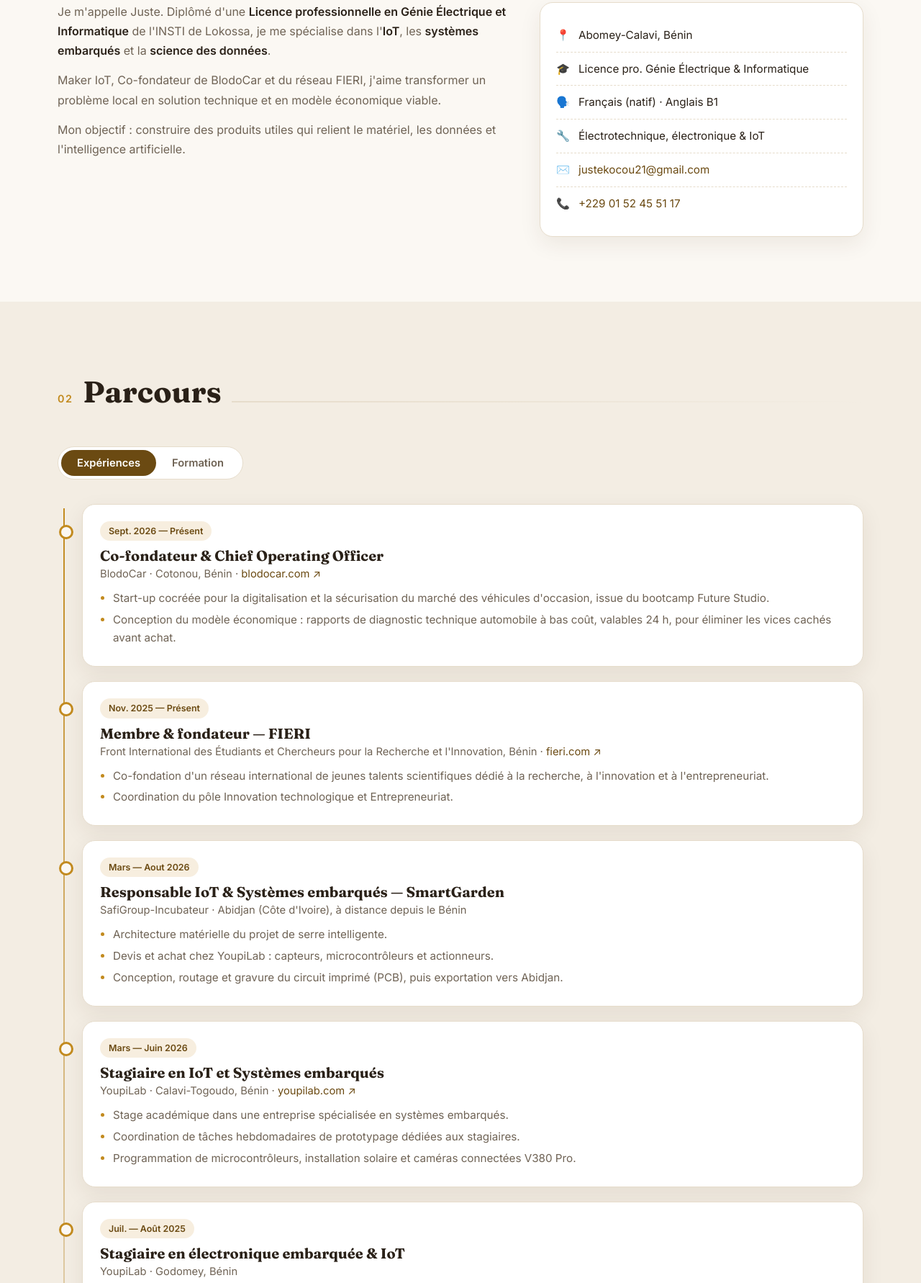
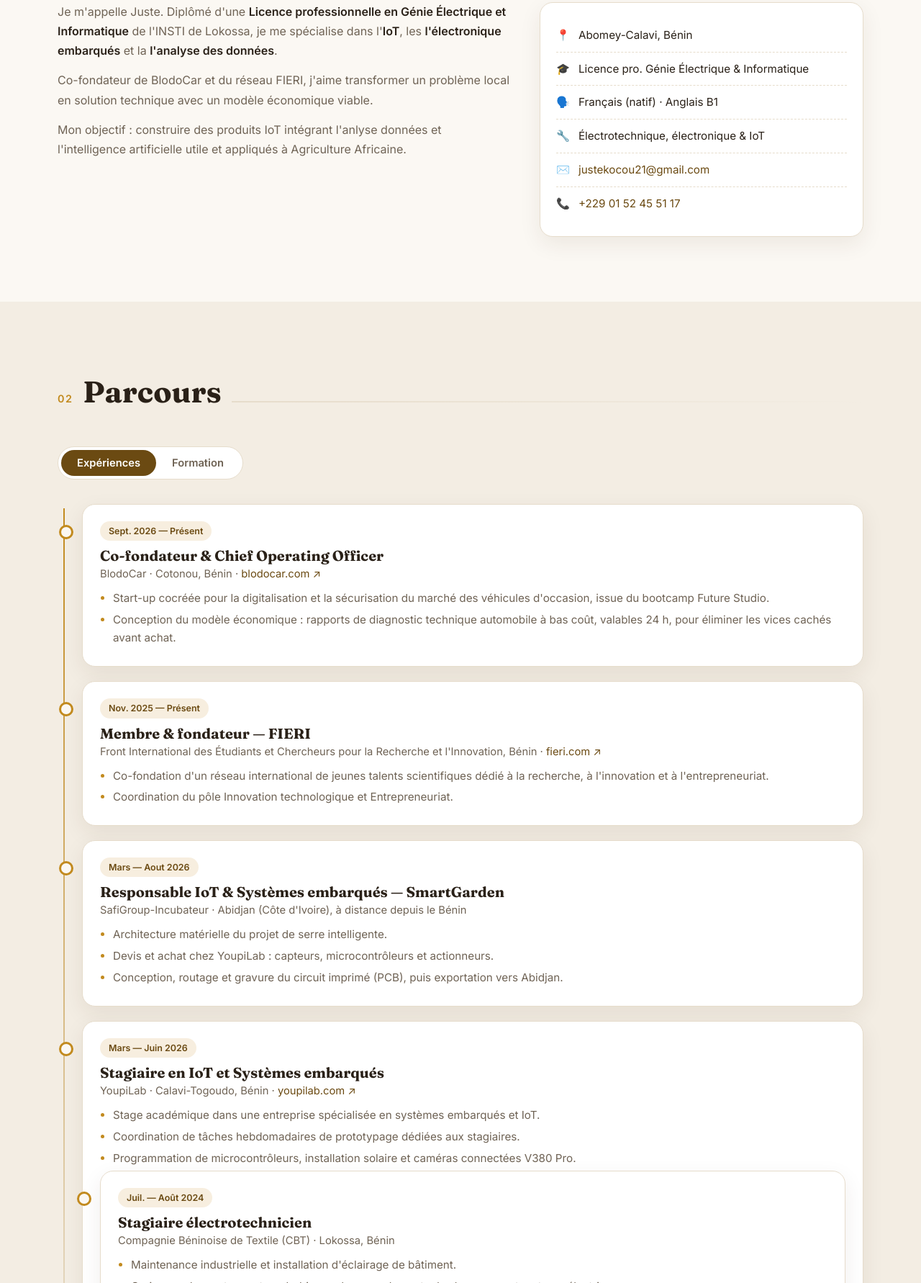
Before and after one commit to justekc24/Juste-Kocou-IoT-data-IA, a plain HTML site: page index.html in a window 1280 px wide. Shown: the part 1018-2800 px from the top of the page at 72% size. Drawn offline with Linux system fonts and the light colour scheme; files whose address does not match are found by name.

Commit message:
Revise content in index.html for clarity
Updated text to improve clarity and specificity regarding IoT systems and agricultural applications.

```diff
--- a/index.html
+++ b/index.html
@@ -51,7 +51,7 @@
           <p class="eyebrow">Bonjour, je suis</p>
           <h1>Juste <em>KOCOU</em></h1>
           <p class="typing"><span id="typed"></span><span class="cursor">|</span></p>
-          <p class="lead">Technicien supérieur en Génie Électrique et Informatique, je conçois des systèmes IoT avec intégration de l'IA au service de problèmes concrets en Afrique et notament en Agritech. Co-fondateur &amp; COO de <strong>BlodoCar</strong>.</p>
+          <p class="lead">Technicien supérieur en Génie Électrique et Informatique, je conçois des systèmes IoT avec intégration de l'IA au service de problèmes concrets en Afrique et notament appliquéen Agritech. Co-fondateur &amp; COO de <strong>BlodoCar</strong>.</p>
           <div class="hero-btns">
             <a href="#projets" class="btn btn-primary">Voir mes projets</a>
             <a href="#contact" class="btn btn-ghost">Me contacter</a>
@@ -84,9 +84,9 @@
         <h2 class="section-title reveal"><span>01</span> À propos</h2>
         <div class="about-grid">
           <div class="reveal">
-            <p>Je m'appelle Juste. Diplômé d'une <strong>Licence professionnelle en Génie Électrique et Informatique</strong> de l'INSTI de Lokossa, je me spécialise dans l'<strong>IoT</strong>, les <strong>systèmes embarqués</strong> et la <strong>science des données</strong>.</p>
-            <p> Maker IoT, Co-fondateur de BlodoCar et du réseau FIERI, j'aime transformer un problème local en solution technique et en modèle économique viable.</p>
-            <p>Mon objectif : construire des produits utiles qui relient le matériel, les données et l'intelligence artificielle.</p>
+            <p>Je m'appelle Juste. Diplômé d'une <strong>Licence professionnelle en Génie Électrique et Informatique</strong> de l'INSTI de Lokossa, je me spécialise dans l'<strong>IoT</strong>, les <strong>l'électronique embarqués</strong> et la <strong>l'analyse des données</strong>.</p>
+            <p> Co-fondateur de BlodoCar et du réseau FIERI, j'aime transformer un problème local en solution technique avec un modèle économique viable.</p>
+            <p>Mon objectif : construire des produits IoT intégrant l'anlyse données et l'intelligence artificielle utile et appliqués à Agriculture Africaine.</p>
           </div>
           <ul class="facts reveal">
             <li><span>📍</span> Abomey-Calavi, Bénin</li>
@@ -144,20 +144,11 @@
               <h3>Stagiaire en IoT et Systèmes embarqués</h3>
               <p class="tl-org">YoupiLab · Calavi-Togoudo, Bénin · <a href="https://youpilab.com" target="_blank" rel="noopener">youpilab.com ↗</a></p>
               <ul>
-                <li>Stage académique dans une entreprise spécialisée en systèmes embarqués.</li>
+                <li>Stage académique dans une entreprise spécialisée en systèmes embarqués et IoT.</li>
                 <li>Coordination de tâches hebdomadaires de prototypage dédiées aux stagiaires.</li>
                 <li>Programmation de microcontrôleurs, installation solaire et caméras connectées V380 Pro.</li>
               </ul>
-            </article>
-            <article class="tl-item reveal">
-              <span class="tl-date">Juil. — Août 2025</span>
-              <h3>Stagiaire en électronique embarquée &amp; IoT</h3>
-              <p class="tl-org">YoupiLab · Godomey, Bénin</p>
-              <ul>
-                <li>Conception de systèmes embarqués et installation IoT.</li>
-                <li>Réalisation de circuits imprimés (PCB).</li>
-              </ul>
-            </article>
+
             <article class="tl-item reveal">
               <span class="tl-date">Juil. — Août 2024</span>
               <h3>Stagiaire électrotechnicien</h3>
@@ -179,8 +170,7 @@
               <p class="tl-org">INSTI — Institut National Supérieur de Technologies Industrielles · Lokossa, Bénin</p>
               <ul>
                 <li>Certificat d'excellence de leadership : 2 mandats consécutifs en tant que Responsable de classe.</li>
-                <li>Mémoire : système IoT de monitoring des eaux du fleuve Mono pour prédire, grâce à l'IA, le risque de prolifération des plantes envahissantes.</li>
-                <li>Mention Excellente du jury.</li>
+                <li>Mention Excellente du jury à la soutenace .</li>
               </ul>
             </article>
             <article class="tl-item reveal">
```
